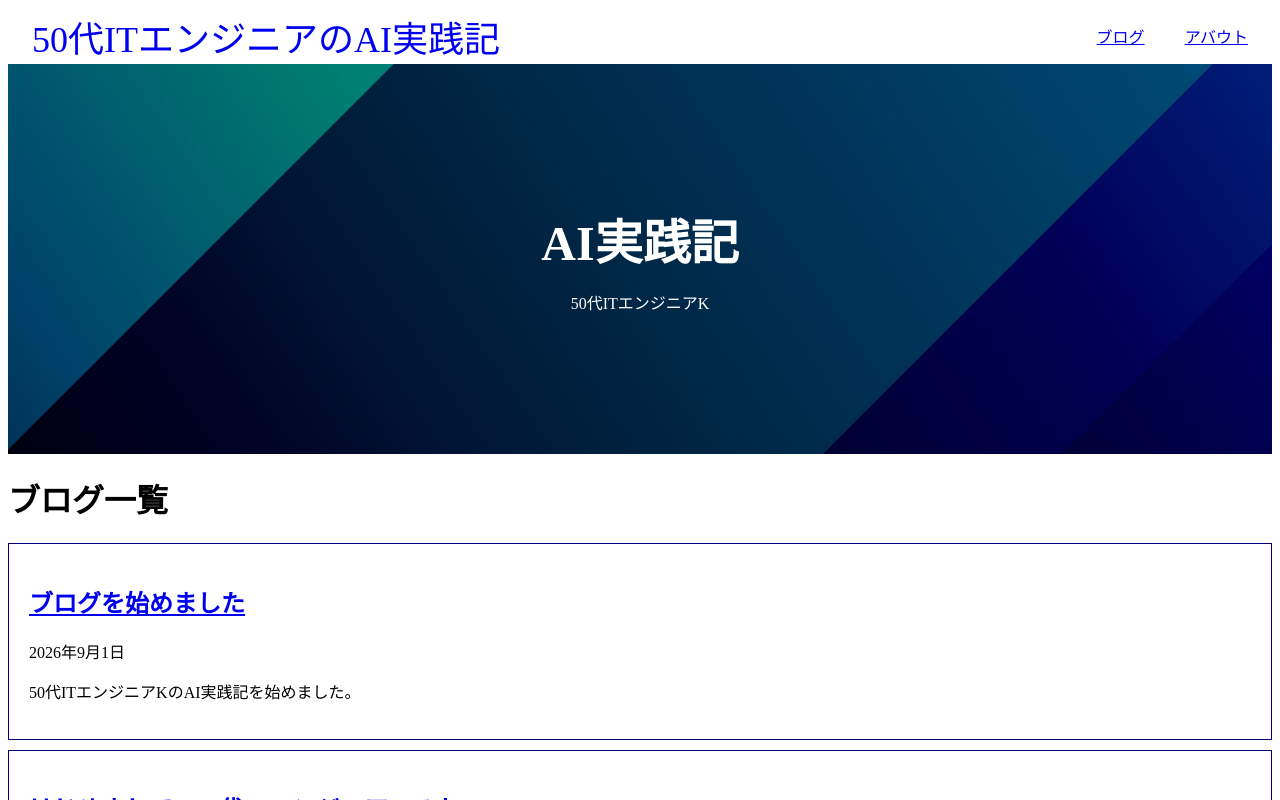
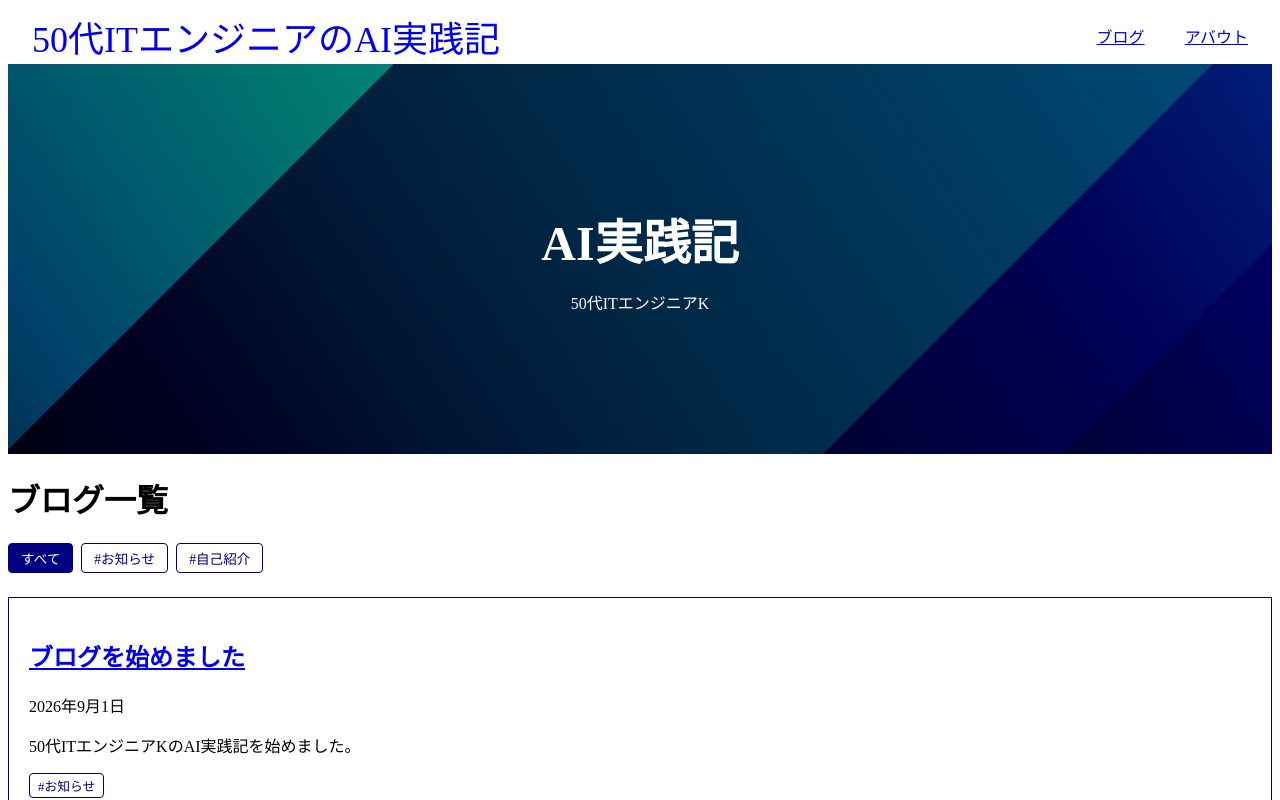
Before and after one commit to horiuchi-k/its-cube-blog, a Next.js app: page /blog in a window 1280 px wide. Shown: the top 800 px of the page. Built offline with nearby package versions, Linux system fonts and the light colour scheme; no server answers.

Commit message:
タグフィルターUIを追加

```diff
--- a/app/blog/page.tsx
+++ b/app/blog/page.tsx
@@ -1,5 +1,6 @@
 import { getAllPosts } from "@/lib/getPosts";
 import BlogCard from "../../components/BlogCard";
+import Link from "next/link";
 import type { Metadata } from "next";
 
 export const metadata: Metadata = {
@@ -9,6 +10,7 @@ export const metadata: Metadata = {
 
 const BlogListPage = ({ searchParams }: { searchParams: { tag?: string } }) => {
   const allPosts = getAllPosts();
+  const allTags = Array.from(new Set(allPosts.flatMap((p) => p.tags)));
   const posts = searchParams.tag
     ? allPosts.filter((p) => p.tags.includes(searchParams.tag!))
     : allPosts;
@@ -16,7 +18,39 @@ const BlogListPage = ({ searchParams }: { searchParams: { tag?: string } }) => {
   return (
     <div>
       <h1>ブログ一覧</h1>
-      {searchParams.tag && <p>タグ：{searchParams.tag}</p>}
+      <div style={{ display: "flex", flexWrap: "wrap", gap: "8px", marginBottom: "24px" }}>
+        <Link
+          href="/blog"
+          style={{
+            fontSize: "0.85rem",
+            padding: "4px 12px",
+            border: "1px solid #000080",
+            borderRadius: "4px",
+            color: !searchParams.tag ? "#fff" : "#000080",
+            backgroundColor: !searchParams.tag ? "#000080" : "transparent",
+            textDecoration: "none",
+          }}
+        >
+          すべて
+        </Link>
+        {allTags.map((tag) => (
+          <Link
+            key={tag}
+            href={`/blog?tag=${encodeURIComponent(tag)}`}
+            style={{
+              fontSize: "0.85rem",
+              padding: "4px 12px",
+              border: "1px solid #000080",
+              borderRadius: "4px",
+              color: searchParams.tag === tag ? "#fff" : "#000080",
+              backgroundColor: searchParams.tag === tag ? "#000080" : "transparent",
+              textDecoration: "none",
+            }}
+          >
+            #{tag}
+          </Link>
+        ))}
+      </div>
       <div>
         {posts.map((post) => (
           <BlogCard key={post.slug} post={post} />
--- a/components/BlogCard/index.module.css
+++ b/components/BlogCard/index.module.css
@@ -3,6 +3,27 @@
   padding: 20px;
   border: 1px solid #000080;
   background-color: #fff;
+}
+
+.tags {
+  display: flex;
+  flex-wrap: wrap;
+  gap: 8px;
+  margin-top: 8px;
+}
+
+.tag {
+  font-size: 0.8rem;
+  color: #000080;
+  text-decoration: none;
+  border: 1px solid #000080;
+  padding: 2px 8px;
+  border-radius: 4px;
+}
+
+.tag:hover {
+  background-color: #000080;
+  color: #fff;
 }
 
 /* Mobile */
--- a/components/BlogCard/index.tsx
+++ b/components/BlogCard/index.tsx
@@ -15,6 +15,13 @@ const BlogCard: React.FC<BlogCardProps> = ({ post }) => {
       </h2>
       <p>{formatDate(post.date)}</p>
       <p>{post.excerpt}</p>
+      <div className={styles.tags}>
+        {post.tags.map((tag) => (
+          <Link key={tag} href={`/blog?tag=${encodeURIComponent(tag)}`} className={styles.tag}>
+            #{tag}
+          </Link>
+        ))}
+      </div>
     </div>
   );
 };
```
